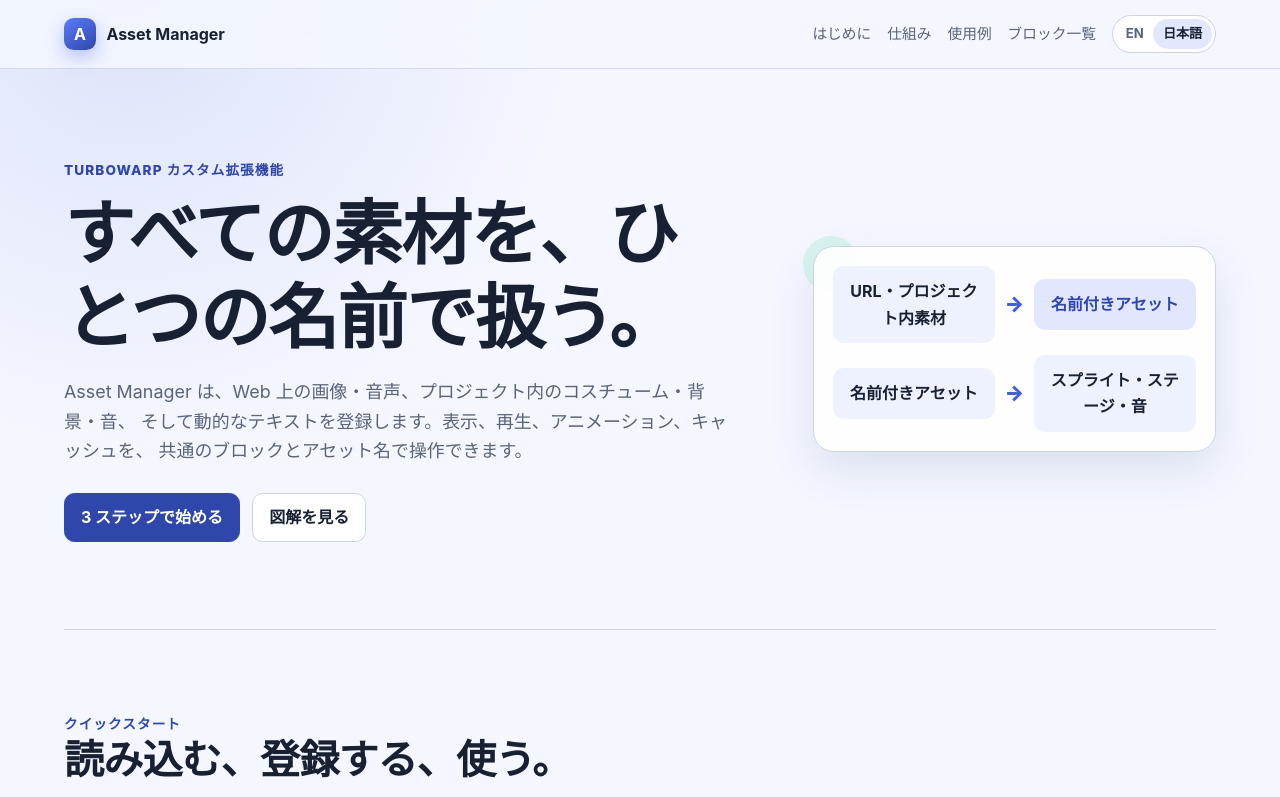
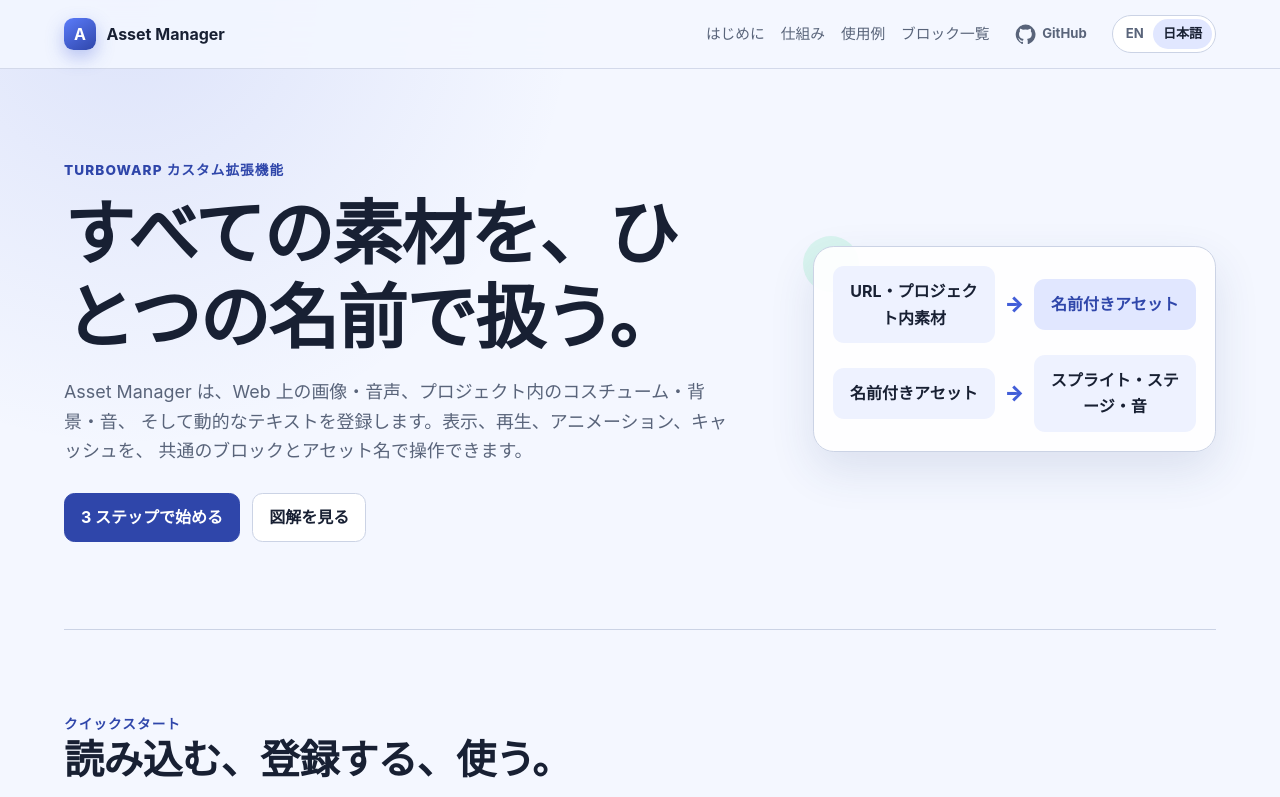
Before and after one commit to kubohiroya/turbowarp-asset-manager, a website built with Vite: page docs/ja/index.html in a window 1280 px wide. Shown: the top 797 px of the page. Built offline with nearby package versions, Linux system fonts and the light colour scheme.

Commit message:
docs: move repository link to app bar

```diff
--- a/docs/assets/site.css
+++ b/docs/assets/site.css
@@ -202,6 +202,30 @@
 
 .primary-nav a:hover {
   color: var(--text);
+}
+
+.github-link {
+  display: inline-flex;
+  align-items: center;
+  gap: 0.42rem;
+  padding: 0.38rem 0.58rem;
+  border-radius: 0.65rem;
+  color: var(--muted);
+  font-size: 0.82rem;
+  font-weight: 750;
+  text-decoration: none;
+  white-space: nowrap;
+}
+
+.github-link:hover {
+  color: var(--text);
+  background: var(--surface-soft);
+}
+
+.github-link svg {
+  width: 1.3rem;
+  height: 1.3rem;
+  flex: none;
 }
 
 .language-switch {
@@ -736,6 +760,14 @@
     display: none;
   }
 
+  .github-link {
+    padding: 0.38rem;
+  }
+
+  .github-label {
+    display: none;
+  }
+
   .hero {
     padding: 3rem 0;
   }
--- a/docs/ja/index.html
+++ b/docs/ja/index.html
@@ -25,6 +25,12 @@
         <a href="#recipes">使用例</a>
         <a href="#reference">ブロック一覧</a>
       </nav>
+      <a class="github-link" href="https://github.com/kubohiroya/turbowarp-asset-manager" aria-label="GitHub でソースコードとリリースを見る">
+        <svg viewBox="0 0 24 24" aria-hidden="true">
+          <path fill="currentColor" d="M12 .7A11.5 11.5 0 0 0 8.4 23c.6.1.8-.2.8-.5v-2c-3.3.7-4-1.4-4-1.4-.5-1.4-1.3-1.7-1.3-1.7-1.1-.7.1-.7.1-.7 1.2.1 1.8 1.2 1.8 1.2 1.1 1.8 2.8 1.3 3.5 1 .1-.8.4-1.3.8-1.6-2.7-.3-5.5-1.3-5.5-5.7 0-1.3.5-2.3 1.2-3.1-.1-.3-.5-1.6.1-3.1 0 0 1-.3 3.2 1.2a11 11 0 0 1 5.8 0c2.2-1.5 3.2-1.2 3.2-1.2.6 1.5.2 2.8.1 3.1.8.8 1.2 1.8 1.2 3.1 0 4.4-2.8 5.4-5.5 5.7.4.4.8 1.1.8 2.2v3.2c0 .3.2.6.8.5A11.5 11.5 0 0 0 12 .7Z"/>
+        </svg>
+        <span class="github-label">GitHub</span>
+      </a>
       <nav class="language-switch" aria-label="言語">
         <a href="../" lang="en">EN</a>
         <a href="./" lang="ja" aria-current="page">日本語</a>
@@ -363,10 +369,7 @@
   <footer class="site-footer">
     <div class="footer-inner">
       <p>TurboWarp Asset Manager · MPL-2.0</p>
-      <p>
-        <a href="https://github.com/kubohiroya/turbowarp-asset-manager">ソースとリリース</a>
-        · <a href="https://github.com/kubohiroya/turbowarp-asset-manager/issues">問題を報告</a>
-      </p>
+      <p><a href="https://github.com/kubohiroya/turbowarp-asset-manager/issues">問題を報告</a></p>
     </div>
   </footer>
 </body>
```
Also changed, not shown: docs/index.html (+7 -4 lines).
